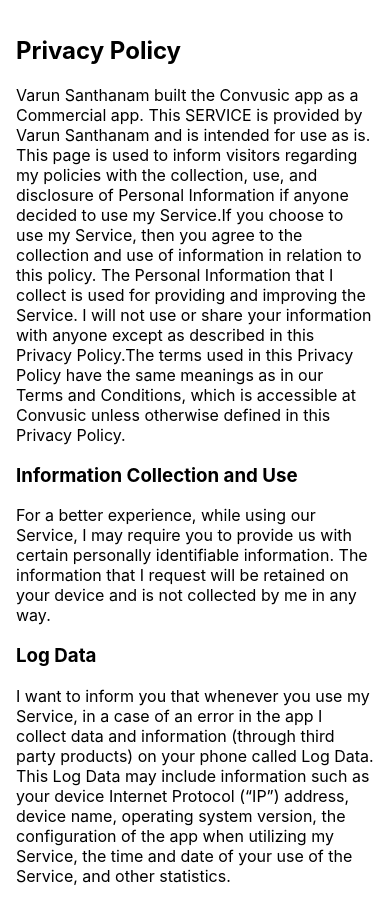
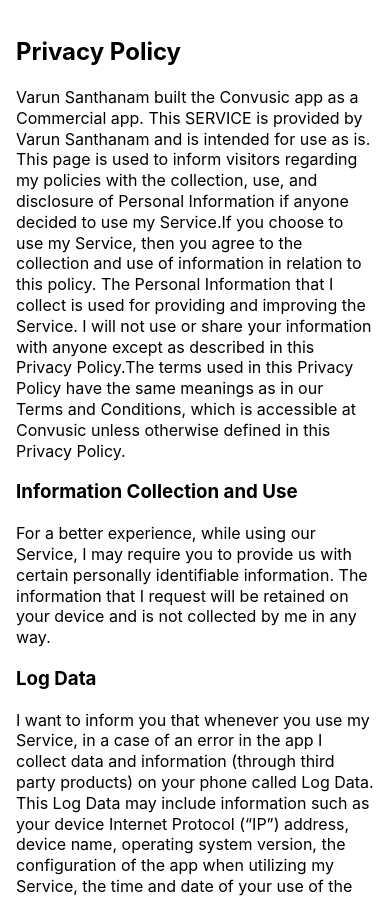
Before and after one commit to vsanthanam/convusic-site, a React (Create React App) app: page /#/privacy in a window 390 px wide. Shown: the top 898 px of the page. Built offline with nearby package versions, Linux system fonts and the light colour scheme.

Commit message:
Update Policy Line Spacing

```diff
--- a/src/Privacy/Privacy.scss
+++ b/src/Privacy/Privacy.scss
@@ -2,6 +2,7 @@
     display: flex;
     flex-direction: column;
     max-width: 700px;
+    line-height: 1.5;
 }
 
 .policy-container {
@@ -14,5 +15,6 @@
 @media (max-width: 768px) {
     .policy {
         padding: 16px;
+        line-height: 1.3;
     }
 }
```
